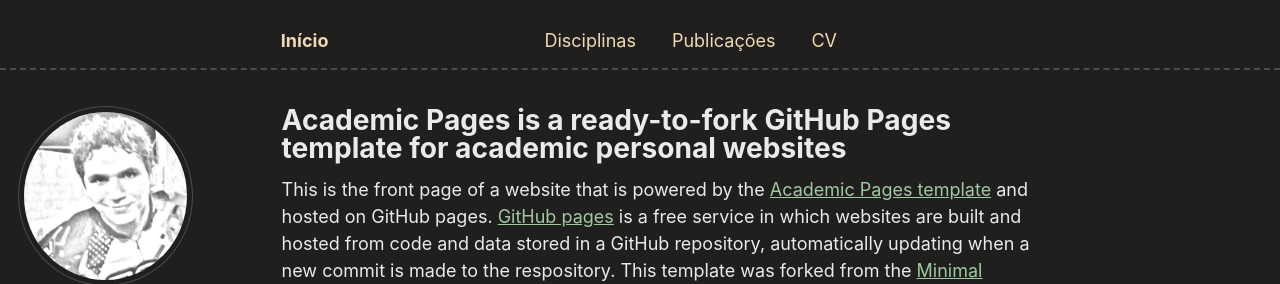
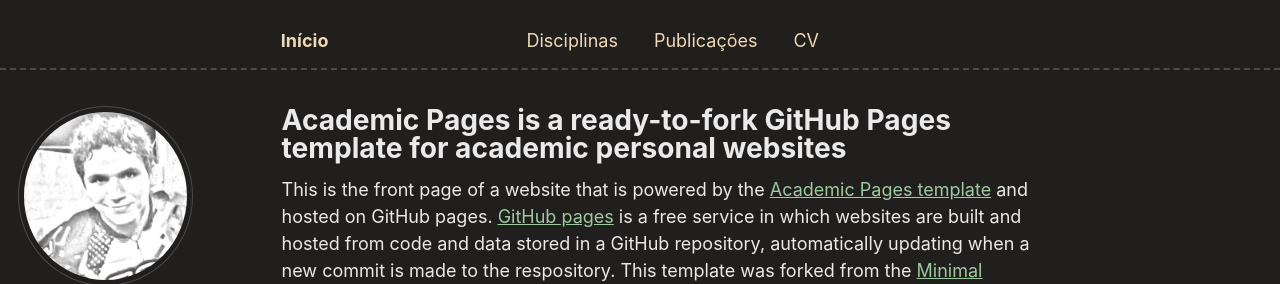
Before and after one commit to antmelo/antmelo.github.io, a Jekyll site: the page built from _pages/about.md, in a window 1280 px wide. Shown: the top 284 px of the page. Built offline with Jekyll 4.4.1, drawn with Linux system fonts in a browser that asks for light colours; some web fonts are replaced.

Commit message:
Update _masthead.scss

```diff
--- a/_sass/_masthead.scss
+++ b/_sass/_masthead.scss
@@ -52,7 +52,7 @@
   white-space: nowrap;
 
   &--lg {
-    padding-right: 10em;
+    padding-right: 9em;
     padding-left: 14.6em;
     font-weight: 700;
   }
```
